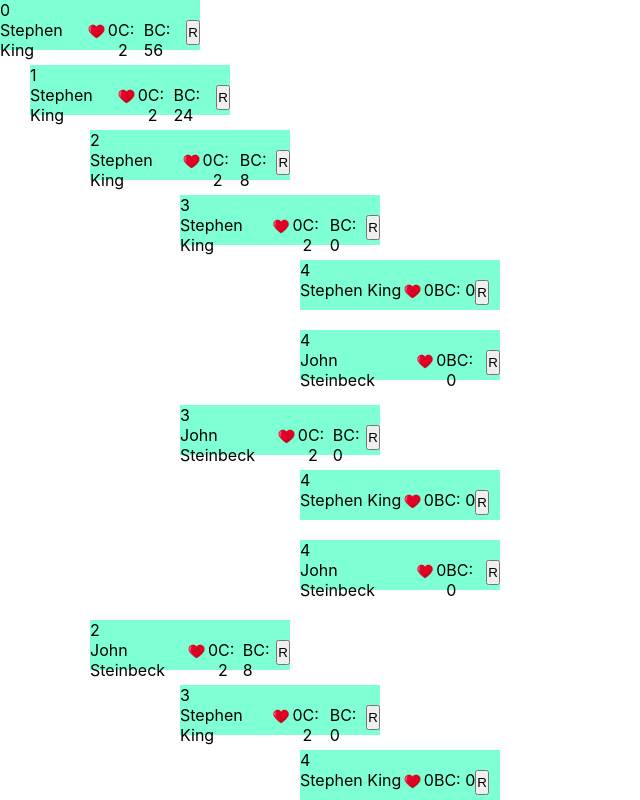
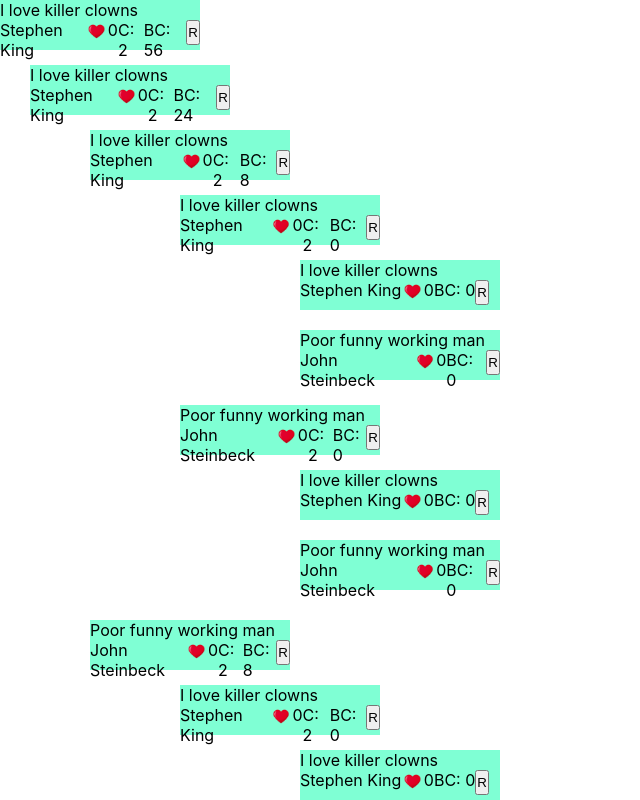
Before and after one commit to Tkcodin/WorkSafeGroup, a React (Create React App) app in the folder client/: page /CP in a window 1280 px wide. Shown: the top 800 px of the page, without its empty margins (0-640 px from the left). Built offline with nearby package versions, Linux system fonts and the light colour scheme.

Commit message:
added msg

```diff
--- a/client/src/Comment/Comment2.js
+++ b/client/src/Comment/Comment2.js
@@ -121,7 +121,7 @@
         //className={replyVisible ? (commentsExist ?'with-reply comments' : 'with-reply') : (commentsExist ? 'comments' : '')}
         <div id="comment2" style={{ marginLeft: `${tier * 30}px`, marginBottom: bottomMargin}}>
             <p className="comment2Comment">
-                {tier}
+                {comment}
             </p>
             <div id="comment2Bar">
                 <label id="comment2Author">{author}</label>
```
